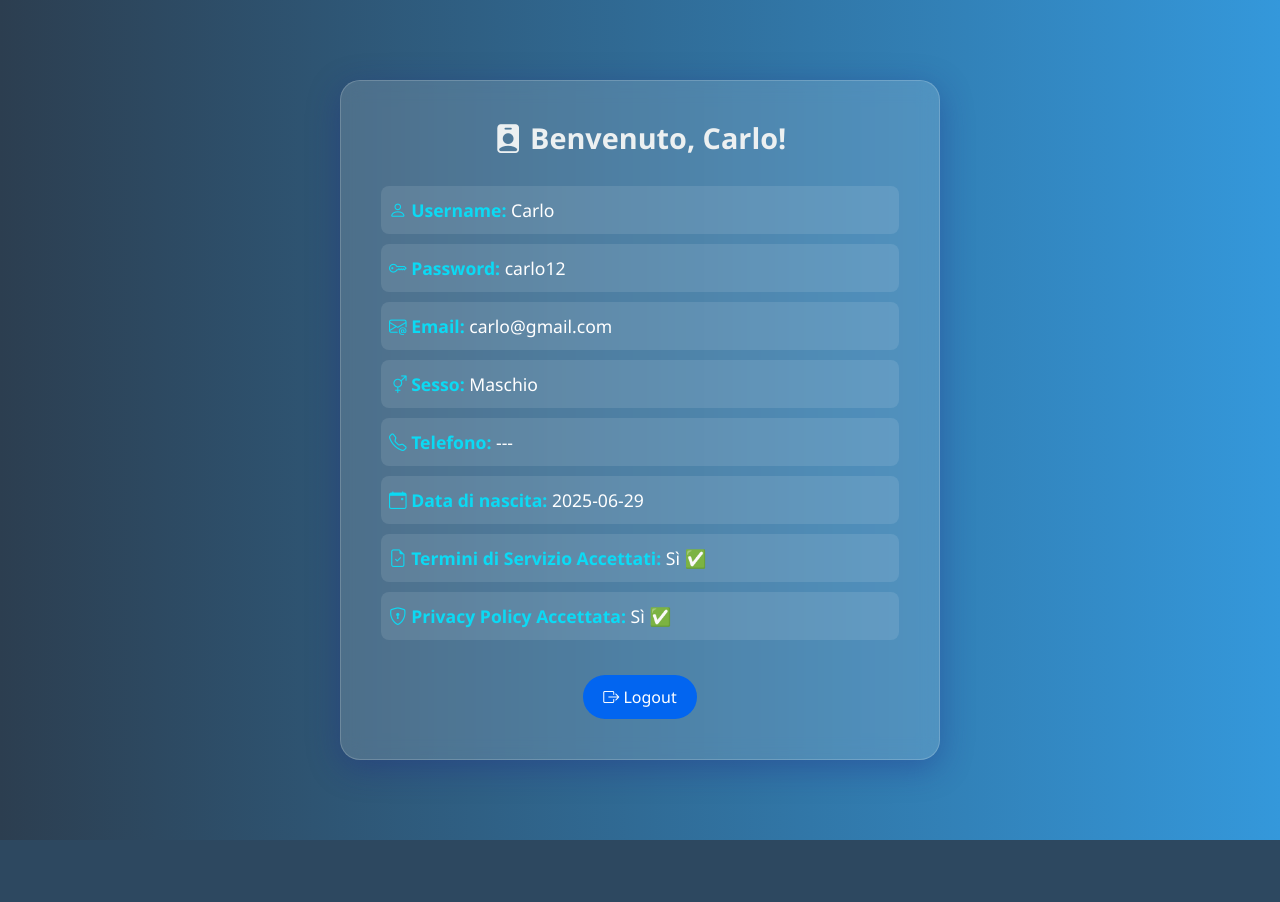
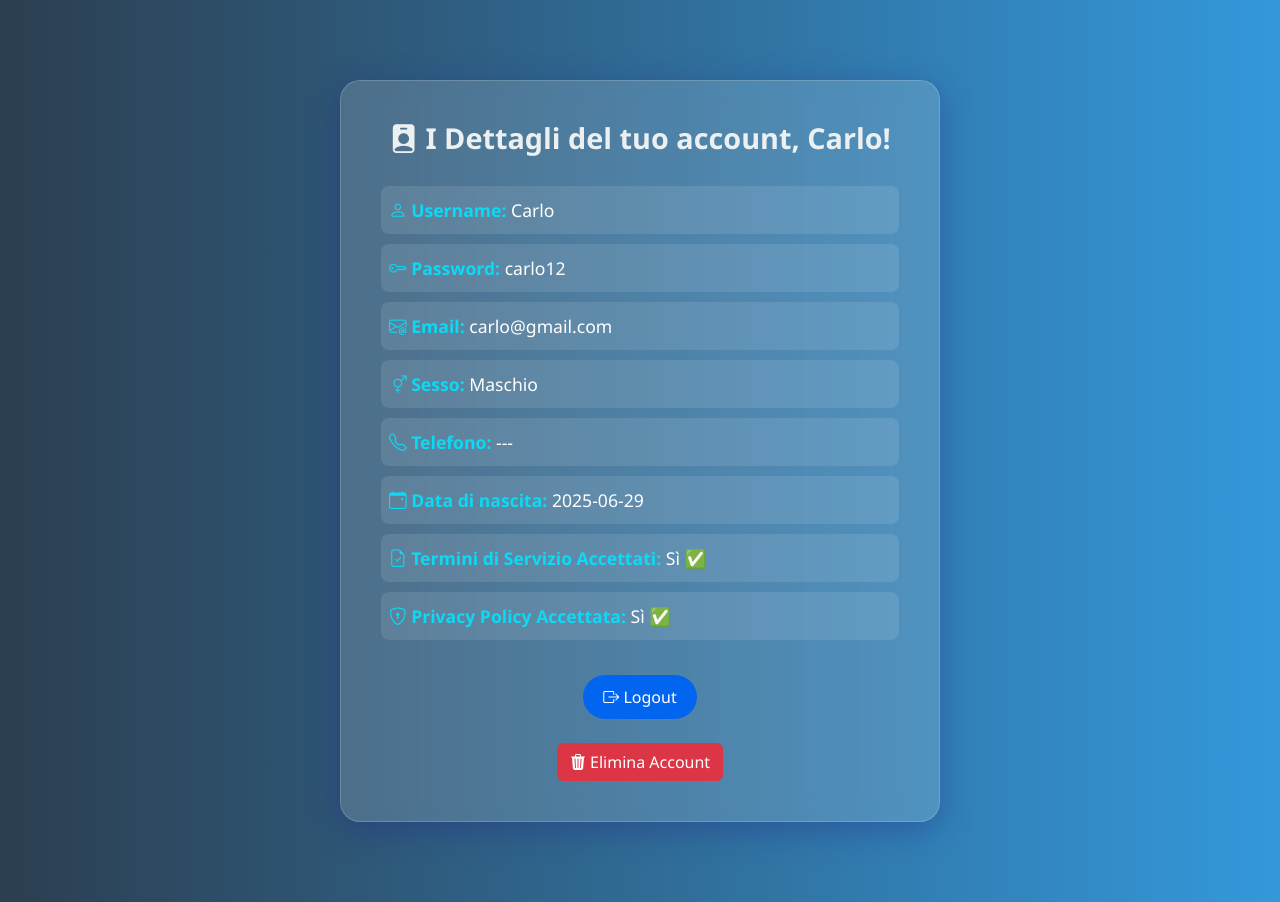
Before and after one commit to Youfili/sql-injection-educational, a Flask app: a page that uses templates/dashboard.html in a window 1280 px wide. Before the commit the page ends 840 px from the top, so only its background shows below. Run offline with Flask 3, Linux system fonts and the light colour scheme; a user stored in the database is signed in; data comes from the database, SQL or seed files in the repository; both versions use the stored data as it was after the commit.

Commit message:
Delete Account Aggiunto! Prossimo --> Regex su i vari campi da inserire (direttamente nel form, cosi non me li fa proprio inserire)

```diff
--- a/app.py
+++ b/app.py
@@ -161,6 +161,27 @@ def logout():
     return redirect('/')
 
 
+@app.route('/delete_account', methods=['POST'])
+def delete_account():
+    if 'user_id' not in session:        # un utente può elimare il suo account solo se loggato
+        flash("❌ Devi essere loggato per poter eliminare l'account.", "danger")
+        return redirect(url_for('login'))
+
+    user_id = session['user_id']        # assegno alla variabile il valore di 'user_id' nella sessione attuale
+
+    connection = sqlite3.connect('database.db')
+    cursor = connection.cursor()
+    cursor.execute("DELETE FROM users WHERE id = ?", (user_id,))    # elimino la ennupla dal database
+    connection.commit()
+    connection.close()
+
+    # Dopo l'eliminazione, svuoto la sessione e rimando alla home
+    session.clear()
+    #flash("✅ Il tuo account è stato eliminato con successo.", "success")
+    return redirect(url_for('index'))
+
+
+
 @app.route('/utenti', methods=('GET',))
 def utenti():
     connection = sqlite3.connect('database.db')
--- a/templates/dashboard.html
+++ b/templates/dashboard.html
@@ -59,7 +59,7 @@
 </style>
 
 <div class="glass-card">
-    <h2><i class="bi bi-person-badge-fill"></i> Benvenuto, {{ user[1] }}!</h2>
+    <h2><i class="bi bi-person-badge-fill"></i> I Dettagli del tuo account, {{ user[1] }}!</h2>
 
     <div class="user-info">
         <p><strong><i class="bi bi-person"></i> Username:</strong> {{ user[1] }}</p>
@@ -77,5 +77,13 @@
             <i class="bi bi-box-arrow-right"></i> Logout
         </a>
     </div>
+
+    <form action="{{ url_for('delete_account') }}" method="POST" onsubmit="return confirm('Sei sicuro di voler eliminare il tuo account? Questa azione è irreversibile!')">
+    <button type="submit" class="btn btn-danger mt-4">
+        <i class="bi bi-trash3-fill"></i> Elimina Account
+    </button>
+    </form>
+
+
 </div>
 {% endblock %}
```
Also changed, not shown: database.db.
